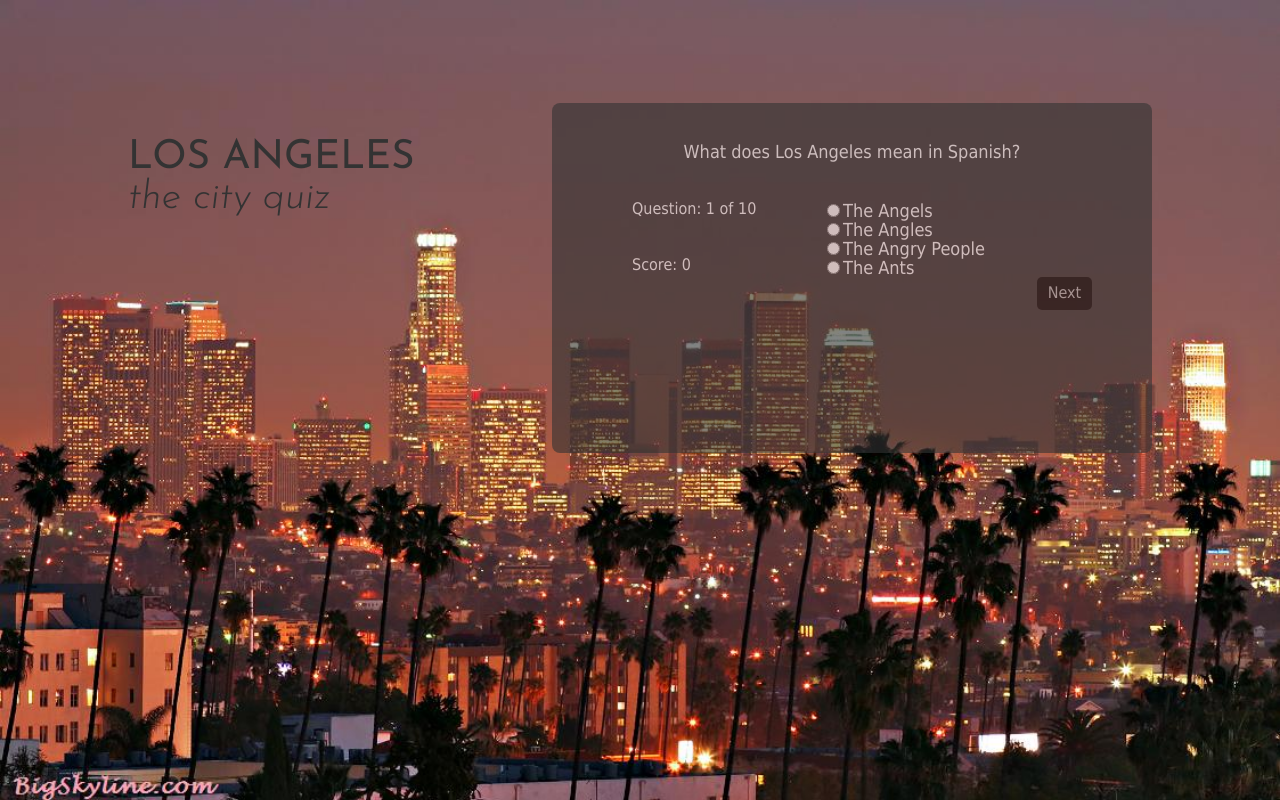
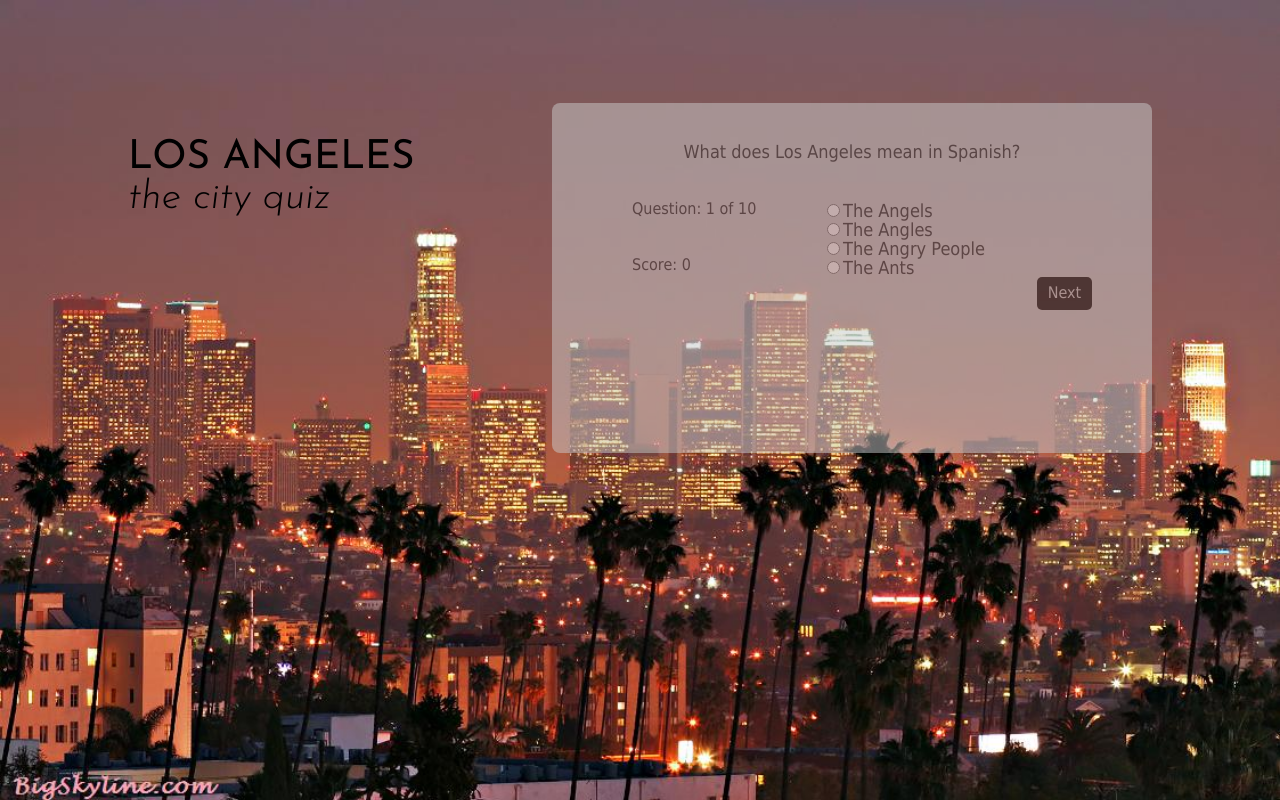
Before and after one commit to yeefy/LA_Quiz, a plain HTML site: page index.html in a window 1280 px wide. Drawn offline with Linux system fonts and the light colour scheme.

Commit message:
background

```diff
--- a/main.css
+++ b/main.css
@@ -22,7 +22,7 @@
 	font-size:40px;
 	min-height:100px;
 	min-width:200px;
-	color:rgba(51,51,51,1);
+	color:rgba(0,0,0,1);
 	font-family: 'Josefin Sans', sans-serif;
 	text-align:justify;
 	margin-top:10px;
@@ -39,11 +39,11 @@ div h2{
 	min-height: 350px;
 	font-family:Tahoma, Geneva, sans-serif;
 	font-size:18px;
-	color:rgba(255,255,255,1);
-	background-color:rgba(51,51,51,1);
+	color:rgba(51,51,51,1);
+	background-color:rgba(204,204,204,1);
 	border-radius:8px;
 	float:right;
-	opacity:0.6;
+	opacity:0.5;
 	margin-top: -25px;
 }
 
@@ -97,11 +97,11 @@ div h2{
 }
 
 h3{
-	color:rgba(0,153,51,1);
+	color:rgba(0,102,0,1);
 }
 
 h4{
-	color:rgba(255,0,0,1);
+	color:rgba(204,0,0,1);
 }
 
 #next {
```
